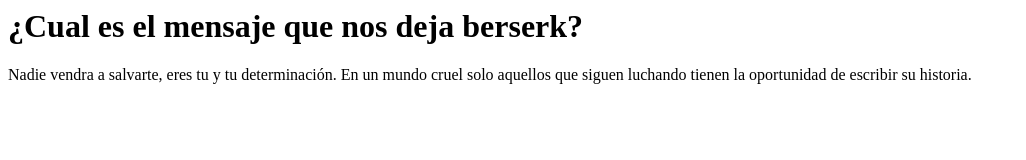
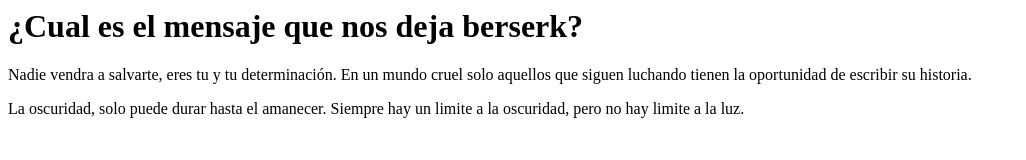
Before and after one commit to oliver819ks/MiPaginaWeb, a plain HTML site: page index.html in a window 1280 px wide. Shown: the whole page, without its empty margins (0-1026 px from the left). Drawn offline with Linux system fonts and the light colour scheme.

Commit message:
actualizacion de index

```diff
--- a/index.html
+++ b/index.html
@@ -4,3 +4,8 @@
     un mundo cruel solo aquellos que siguen luchando tienen
     la oportunidad de escribir su historia.
 </p>
+
+<p>La oscuridad, solo puede durar hasta el amanecer.
+    Siempre hay un limite a la oscuridad, pero no hay
+    limite a la luz.
+</p>
```
